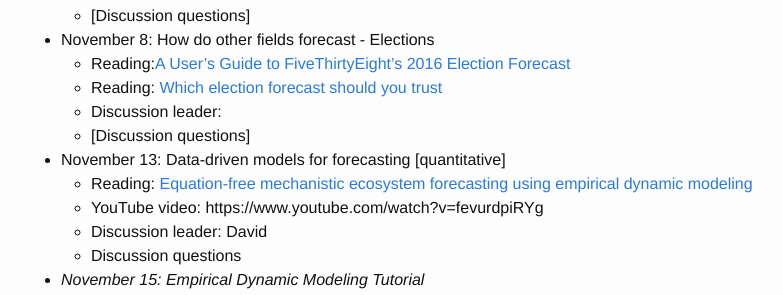
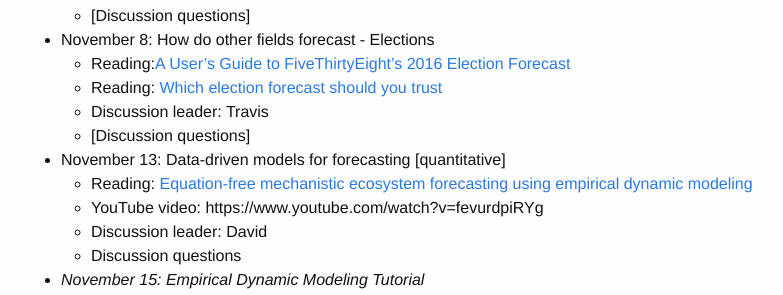
Before and after one commit to weecology/forecasting-dynamics-course, a Jekyll site: the page built from schedule.md, in a window 1280 px wide and 900 px high, scrolled down 2034 px. Shown: the part 157-452 px from the top of the window, without its empty margins (239-1022 px from the left). Built offline with Jekyll 4.4.1, drawn with Linux system fonts in a browser that asks for light colours.

Commit message:
Add discussion leader

```diff
--- a/schedule.md
+++ b/schedule.md
@@ -103,7 +103,7 @@ Activity days when laptops are required are noted in italics. Discussion leaders
 * November 8: How do other fields forecast - Elections
     * Reading:[A User's Guide to FiveThirtyEight's 2016 Election Forecast](https://fivethirtyeight.com/features/a-users-guide-to-fivethirtyeights-2016-general-election-forecast/)
     * Reading: [Which election forecast should you trust](http://www.slate.com/articles/news_and_politics/politics/2016/08/fivethirtyeight_vs_the_upshot_who_should_you_trust_to_forecast_the_2016.html)
-    * Discussion leader:
+    * Discussion leader: Travis
     * [Discussion questions]
 
 * November 13: Data-driven models for forecasting [quantitative]
```
